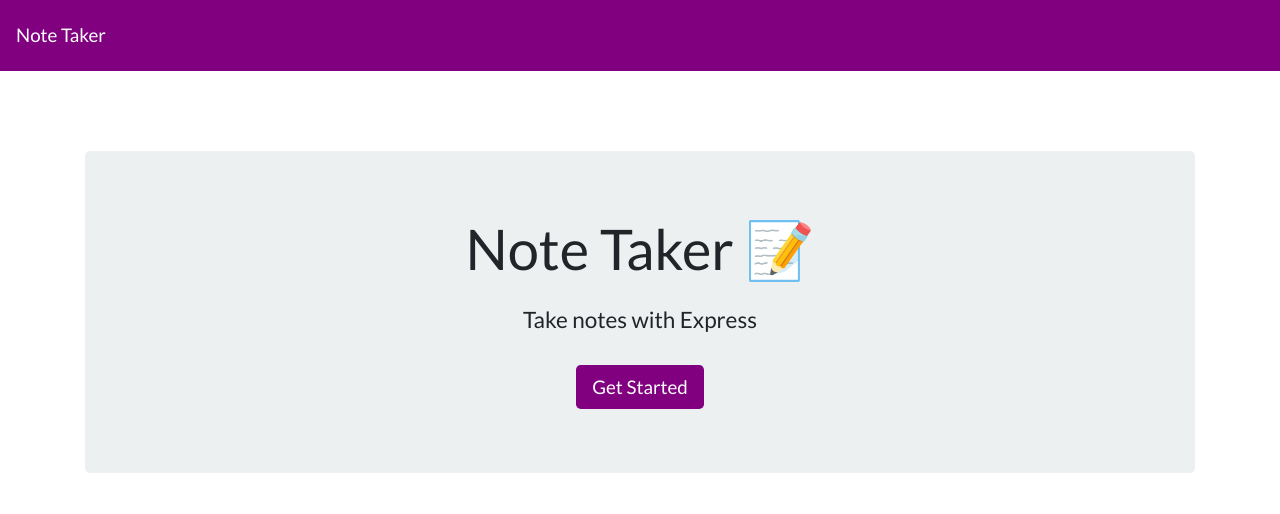
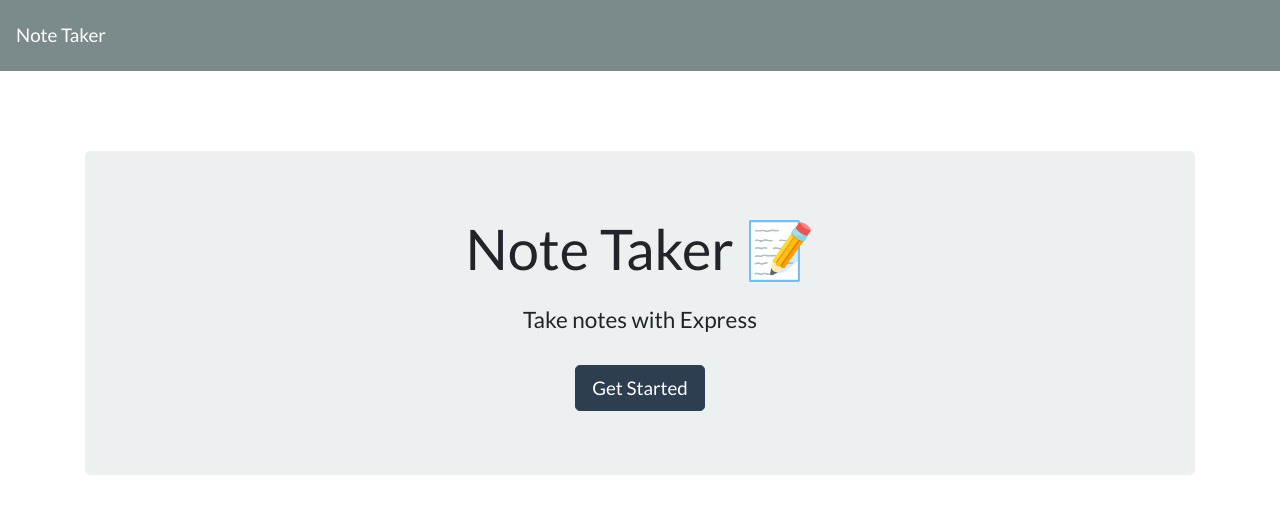
Before and after one commit to ambernina/note-taking-app, a website: page Develop/public/index.html in a window 1280 px wide. Drawn offline with nearby package versions, Linux system fonts and the light colour scheme; no server answers.

Commit message:
Update styles.css

```diff
--- a/Develop/public/assets/css/styles.css
+++ b/Develop/public/assets/css/styles.css
@@ -3,16 +3,7 @@
   margin: 0;
   padding: 0;
 }
-.bg-dark {
-  background-color: purple !important;
-}
-.btn {
-  background-color: purple;
-  border: none;
-}
-.btn:hover {
-  background-color: rgb(0, 0, 107);
-}
+
 .save-note {
   display: none;
 }
```
